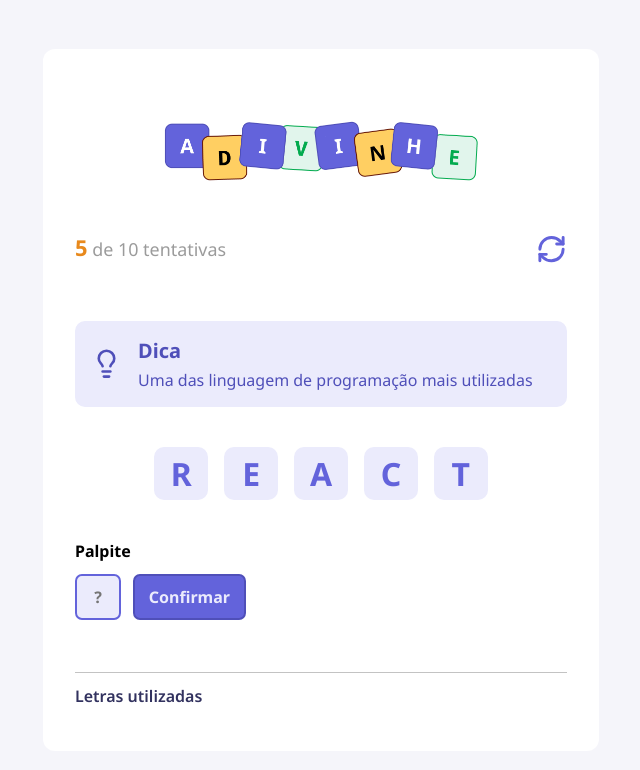
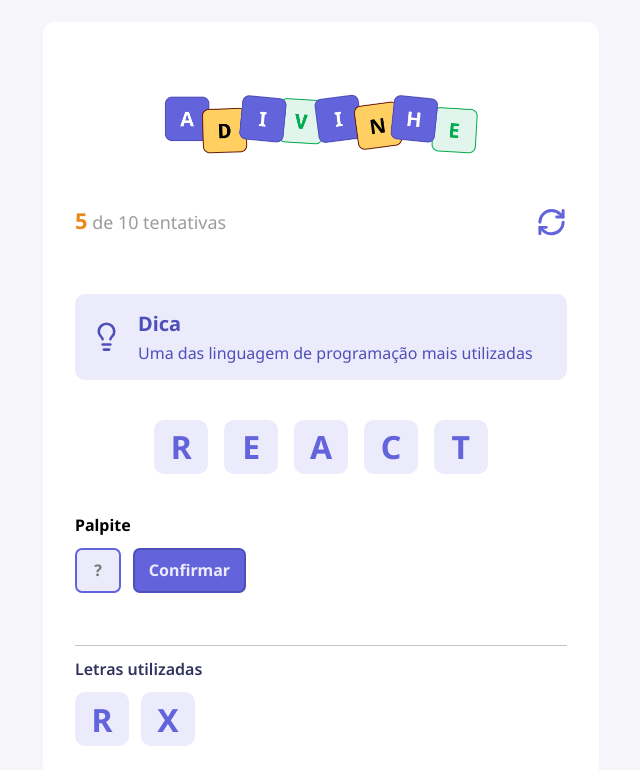
Before and after one commit to AlissonFA/adivinhe, a React (Vite) app: page / in a window 1280 px wide. Shown: the top 770 px of the page, without its empty margins (319-959 px from the left). Built offline with nearby package versions, Linux system fonts and the light colour scheme.

Commit message:
style: variação de tamanho da letra

```diff
--- a/src/components/Letter/index.tsx
+++ b/src/components/Letter/index.tsx
@@ -2,11 +2,12 @@
 
 type Props = {
   value?: string,
+  size?: "default" | "small",
 }
 
-export function Letter({ value = "" }: Props) {
+export function Letter({ value = "", size = "default" }: Props) {
   return (
-    <div className={styles.letter}>
+    <div className={`${styles.letter} ${size === "small" && styles.letterSmall}`}>
       <span>{value}</span>
     </div>
   )
--- a/src/components/Letter/styles.module.css
+++ b/src/components/Letter/styles.module.css
@@ -14,3 +14,13 @@
   justify-content: center;
   align-items: center;
 }
+
+.letterSmall {
+  width: 2.75rem;
+  height: 2.75rem;
+  border-radius: 0.43rem;
+
+  font-size: 1.25rem;
+  font-weight: 500;
+  border: 1px solid #6363db;
+}
--- a/src/components/LettersUsed/index.tsx
+++ b/src/components/LettersUsed/index.tsx
@@ -1,9 +1,16 @@
 import styles from "./styles.module.css"
+
+import { Letter } from "../Letter"
 
 export function LettersUsed() {
   return (
     <div className={styles.lettersUsed}>
       <h5>Letras utilizadas</h5>
+
+      <div>
+        <Letter value="R" />
+        <Letter value="X" />
+      </div>
     </div>
   )
 }
--- a/src/components/LettersUsed/styles.module.css
+++ b/src/components/LettersUsed/styles.module.css
@@ -9,4 +9,10 @@
     font-weight: 600;
     margin: 0.75rem 0;
   }
+
+  & > div {
+    display: flex;
+    gap: 0.75rem;
+    flex-wrap: wrap;
+  }
 }
```
